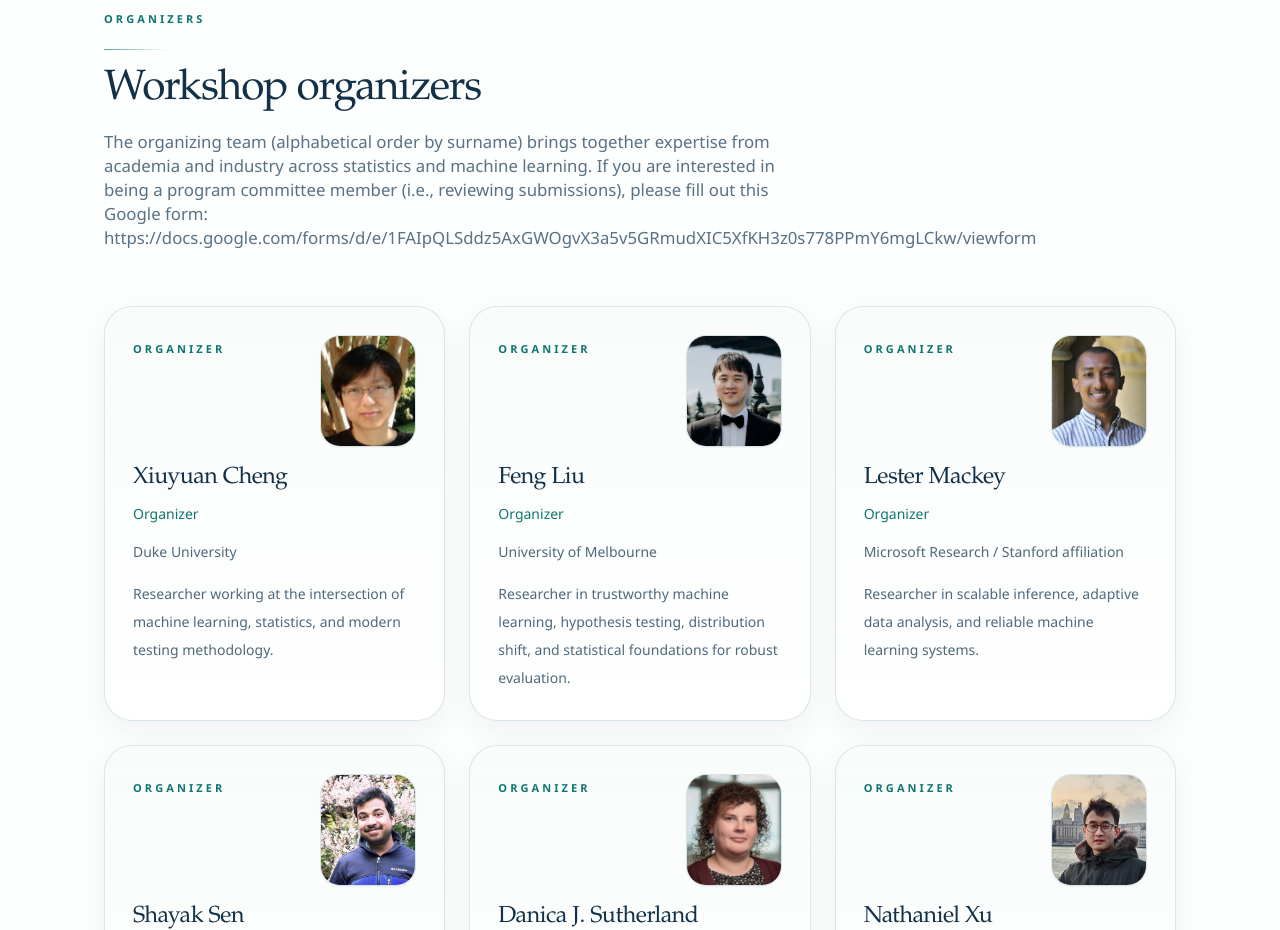
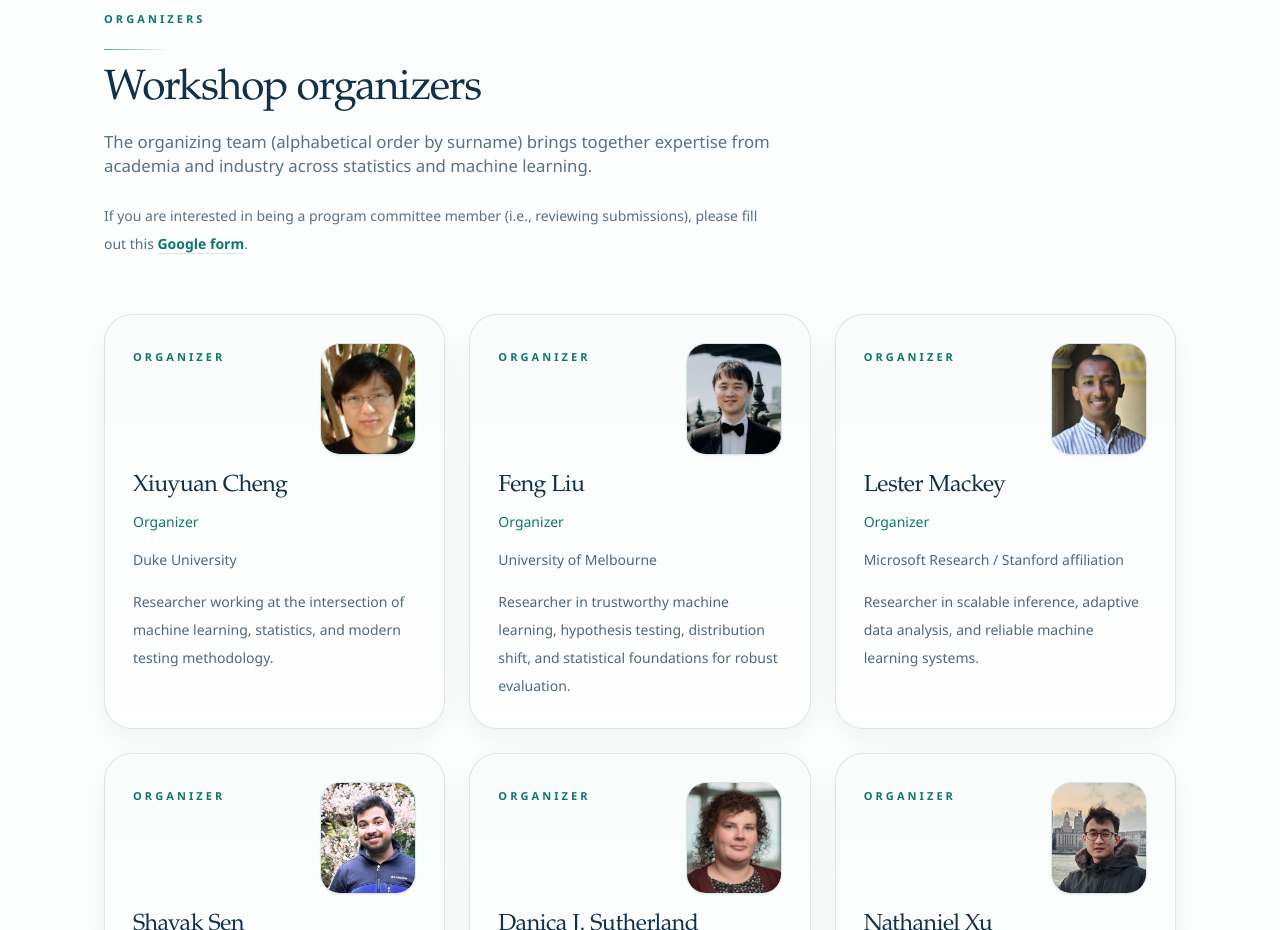
Before and after one commit to fengliu90/hypothesis-testing-workshop, a Next.js app: page / in a window 1280 px wide. Shown: the part 7160-8090 px from the top of the page. Built offline with nearby package versions, Linux system fonts and the light colour scheme.

Commit message:
Add reviewer recruitment link

```diff
--- a/app/page.tsx
+++ b/app/page.tsx
@@ -269,6 +269,16 @@ export default function Home() {
           title={sections.organizers.title}
           description={sections.organizers.description}
         />
+        <p className="mt-6 max-w-2xl text-sm leading-7 text-slate/80">
+          {sections.organizers.reviewerRecruitment.text}{" "}
+          <a
+            href={sections.organizers.reviewerRecruitment.href}
+            className="font-semibold text-teal underline decoration-line underline-offset-4 hover:text-ink"
+          >
+            {sections.organizers.reviewerRecruitment.linkLabel}
+          </a>
+          .
+        </p>
         <div className="mt-14 grid gap-6 sm:grid-cols-2 lg:grid-cols-3">
           {sections.organizers.items.map((organizer) => (
             <OrganizerCard key={organizer.name} organizer={organizer} />
--- a/data/workshop.ts
+++ b/data/workshop.ts
@@ -255,7 +255,14 @@ export const workshop = {
       eyebrow: "Organizers",
       title: "Workshop organizers",
       description:
-        "The organizing team (alphabetical order by surname) brings together expertise from academia and industry across statistics and machine learning. If you are interested in being a program committee member (i.e., reviewing submissions), please fill out this Google form: https://docs.google.com/forms/d/e/1FAIpQLSddz5AxGWOgvX3a5v5GRmudXIC5XfKH3z0s778PPmY6mgLCkw/viewform",
+        "The organizing team (alphabetical order by surname) brings together expertise from academia and industry across statistics and machine learning.",
+      reviewerRecruitment: {
+        text:
+          "If you are interested in being a program committee member (i.e., reviewing submissions), please fill out this",
+        linkLabel: "Google form",
+        href:
+          "https://docs.google.com/forms/d/e/1FAIpQLSddz5AxGWOgvX3a5v5GRmudXIC5XfKH3z0s778PPmY6mgLCkw/viewform",
+      },
       items: [
         {
           name: "Xiuyuan Cheng",
```
